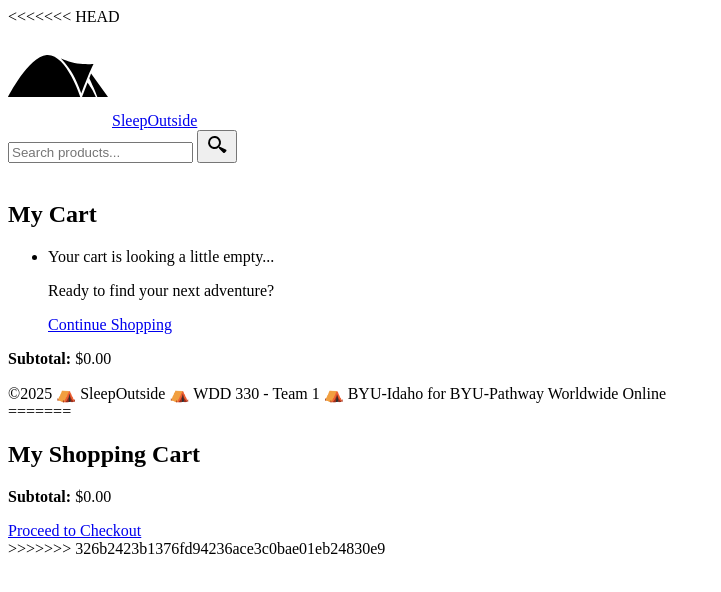
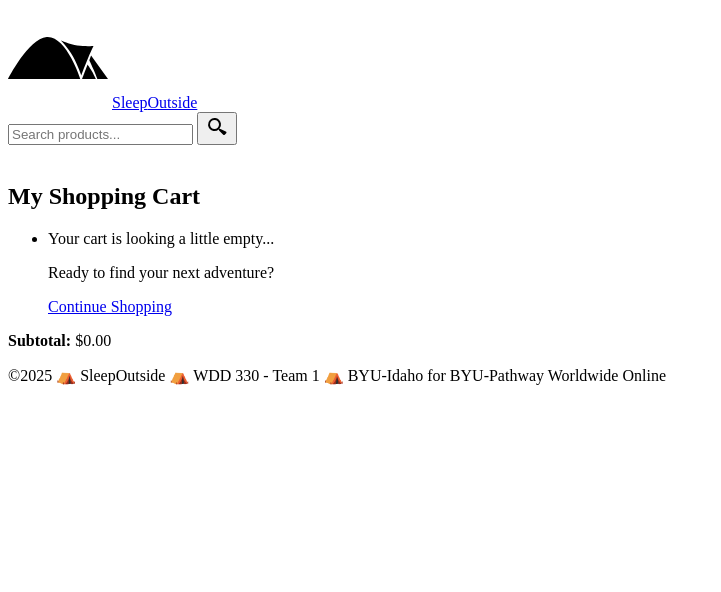
Before and after one commit to BrightonDube/wdd330-sleepoutside_t1, a website built with Vite: page src/cart/index.html in a window 1280 px wide. Shown: the whole page, without its empty margins (0-721 px from the left). Built offline with nearby package versions, Linux system fonts and the light colour scheme; files whose address does not match are found by name.

Commit message:
Cart fix

```diff
--- a/src/cart/index.html
+++ b/src/cart/index.html
@@ -1,35 +1,5 @@
 <!DOCTYPE html>
 <html lang="en">
-<<<<<<< HEAD
-  <head>
-    <meta charset="UTF-8" />
-
-    <meta name="viewport" content="width=device-width, initial-scale=1.0" />
-
-    <title>Sleep Outside | Cart</title>
-
-    <link rel="stylesheet" href="/css/style.css" />
-
-    <script src="../js/cart.js" type="module"></script>
-  </head>
-
-  <body>
-    <header class="divider" id="header"></header>
-    <main class="divider">
-      <section class="products">
-        <h2>My Cart</h2>
-
-        <ul class="product-list"></ul>
-      </section>
-      <button class="checkout">
-        <a href="/checkout/index.html">Checkout</a>
-      </button>
-      <div class="cart-footer"><p class="cart-total"></p></div>
-    </main>
-    <footer id="footer"></footer>
-  </body>
-</html>
-=======
 <head>
   <meta charset="UTF-8">
   <meta name="viewport" content="width=device-width, initial-scale=1.0">
@@ -69,4 +39,3 @@
   </div>
 </body>
 </html>
->>>>>>> 326b2423b1376fd94236ace3c0bae01eb24830e9
```
